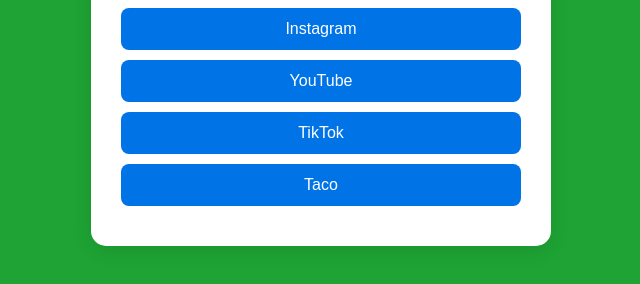
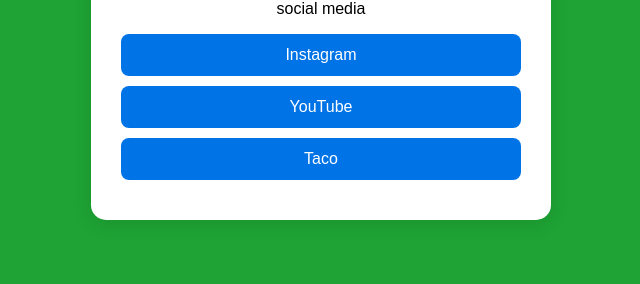
Before and after one commit to Limitlessz7/social-media, a plain HTML site: page index.html in a window 1280 px wide. Shown: the part 396-680 px from the top of the page, without its empty margins (319-959 px from the left). Drawn offline with Linux system fonts and the light colour scheme.

Commit message:
revisi sosmed gwejh

```diff
--- a/index.html
+++ b/index.html
@@ -74,7 +74,7 @@
           target="_blank"
           >YouTube</a
         >
-        <a href="http://tiktok.com/@juyyyvv" target="_blank">TikTok</a>
+
         <a href="https://tako.id/JuyyV" target="_blank">Taco</a>
       </div>
     </div>
```
